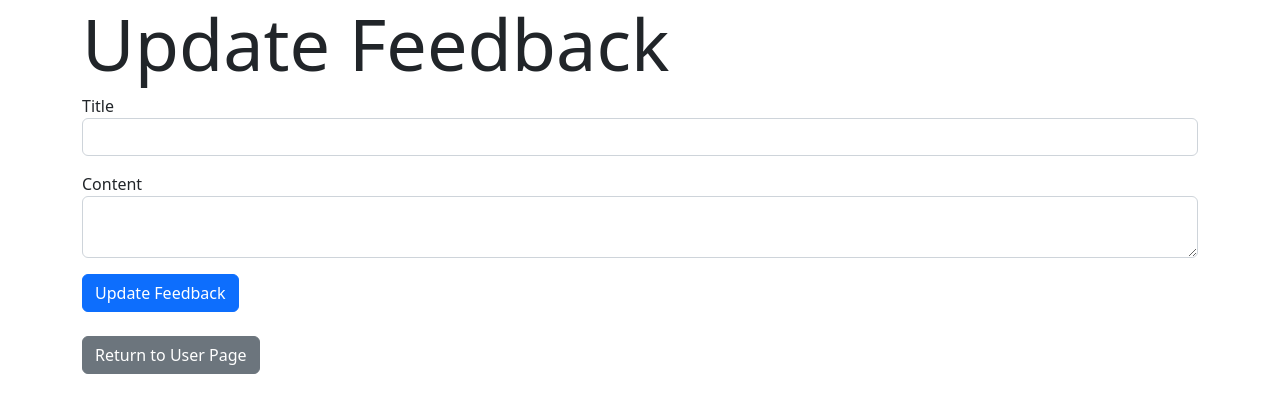
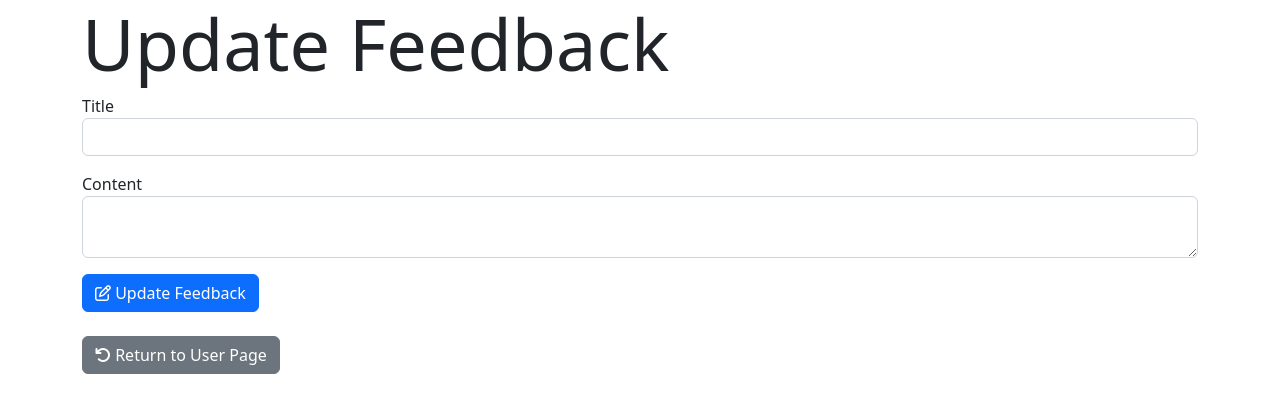
Before and after one commit to geenajackson/flask-feedback, a Flask app: template templates/edit_feedback.html in a window 1280 px wide. Shown: the top 413 px of the page. Run offline with Flask 2, Linux system fonts and the light colour scheme; the template is opened without the code that fills it: values that come from a table or form of the project are taken from there, others are empty; the visitor is signed in with stand-in values (Sample User, id 1); some libraries are stand-ins or nearby versions.

Commit message:
add icons to update and return buttons

```diff
--- a/templates/edit_feedback.html
+++ b/templates/edit_feedback.html
@@ -25,9 +25,11 @@
 
         {% endfor %}
 
-        <button class="btn btn-primary" type="submit">Update Feedback</button>
+        <button class="btn btn-primary" type="submit"><i class="fa-regular fa-pen-to-square"></i> Update
+            Feedback</button>
     </form><br>
-    <a class="btn btn-secondary" href="/users/{{session['username']}}">Return to User Page</a>
+    <a class="btn btn-secondary" href="/users/{{session['username']}}"><i class="fa-solid fa-arrow-rotate-left"></i>
+        Return to User Page</a>
 </div>
 
 {% endblock %}
```
